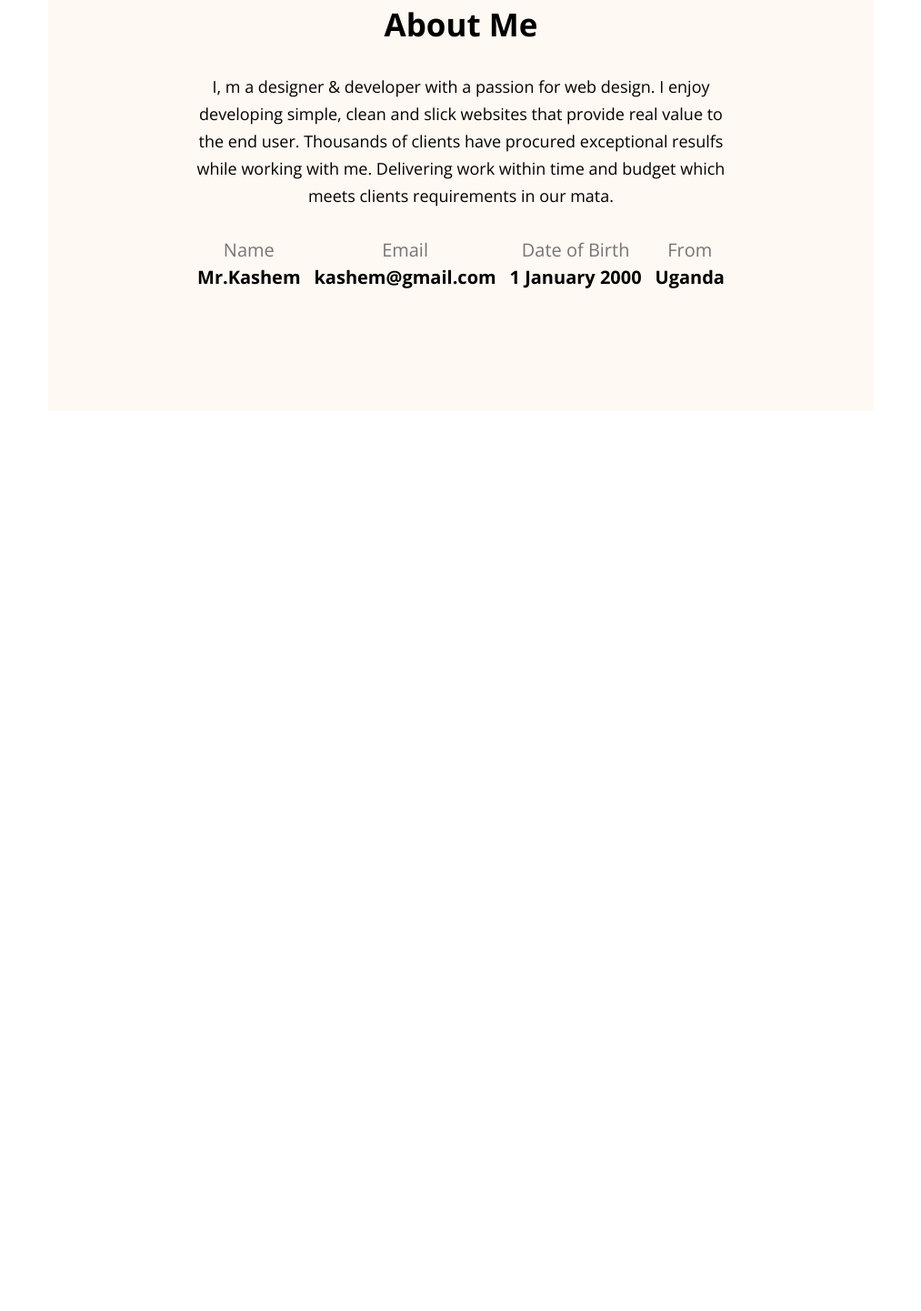
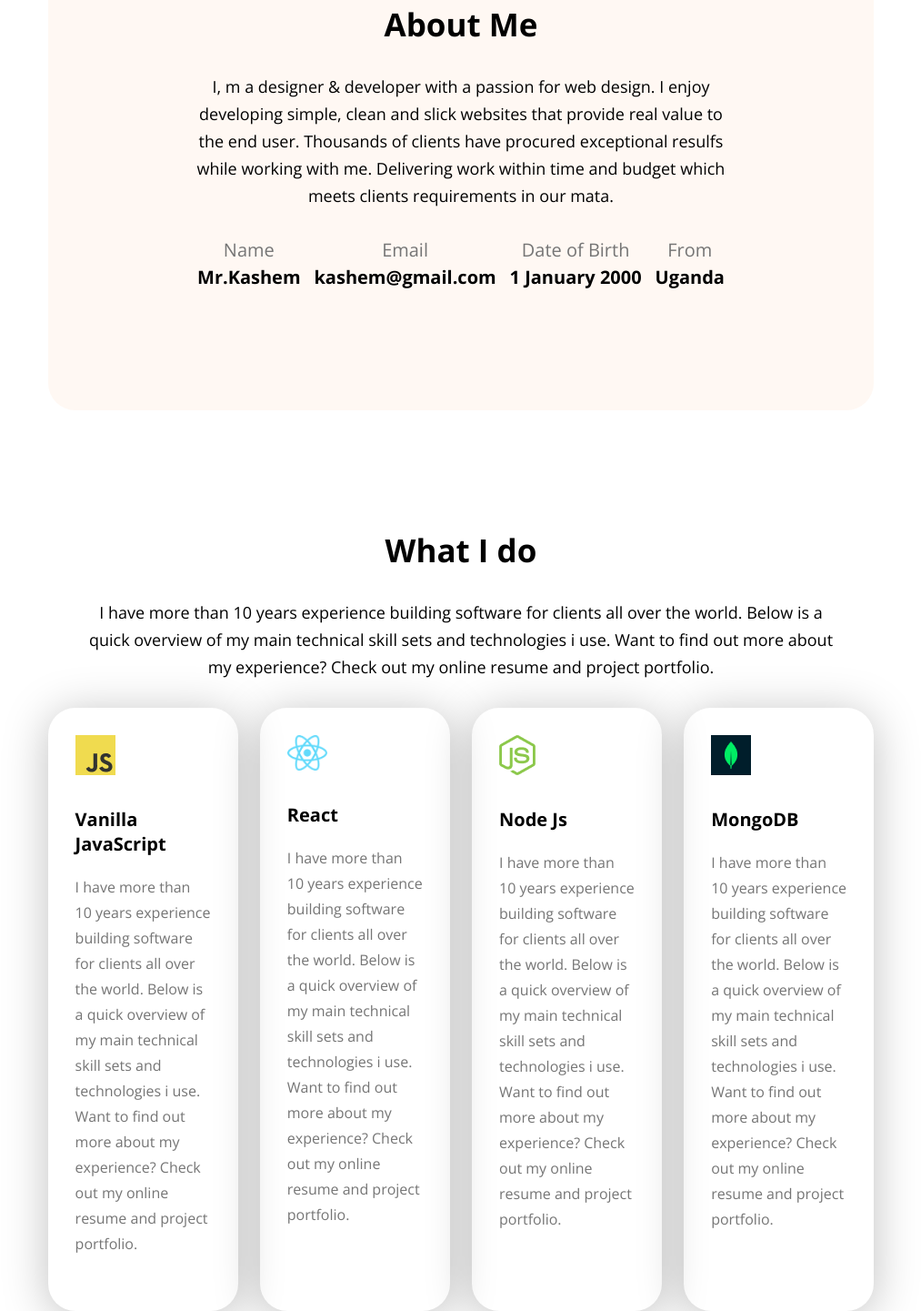
Before and after one commit to swoccho/web-dev-lab, a plain HTML site: page first_portfolio_practice/index.html in a window 1280 px wide. Shown: the part 1091-2532 px from the top of the page at 91% size, without its empty margins (133-1146 px from the left). Before the commit the page ends 1542 px from the top, so only its background shows below. Drawn offline with nearby package versions, Linux system fonts and the light colour scheme.

Commit message:
Skills section added

```diff
--- a/first_portfolio_practice/index.html
+++ b/first_portfolio_practice/index.html
@@ -86,5 +86,45 @@
 </section>
 
 
+<section id = "skills">
+    <div class="skills-container">
+        <div class="section-heading">
+            <h2>What I do</h2>
+            <p>I have more than 10 years experience building software for clients all over the world. Below is a quick overview of my main technical skill sets and technologies i use. Want to find out more about my experience? Check out my online resume and project portfolio.</p>
+        </div>
+
+        <div class="skill-box">
+
+            <div class="skill-card">
+                <img src="images/icons/js.png" alt="">
+                <h3>Vanilla JavaScript</h3>
+                <p>I have more than 10 years experience building software for clients all over the world. Below is a quick overview of my main technical skill sets and technologies i use. Want to find out more about my experience? Check out my online resume and project portfolio.</p>
+            </div>
+
+            <div class="skill-card">
+                <img src="images/icons/react.png" alt="">
+                <h3>React</h3>
+                <p>I have more than 10 years experience building software for clients all over the world. Below is a quick overview of my main technical skill sets and technologies i use. Want to find out more about my experience? Check out my online resume and project portfolio.</p>
+            </div>
+
+            <div class="skill-card">
+                <img src="images/icons/nodejs.png" alt="">
+                <h3>Node Js</h3>
+                <p>I have more than 10 years experience building software for clients all over the world. Below is a quick overview of my main technical skill sets and technologies i use. Want to find out more about my experience? Check out my online resume and project portfolio.</p>
+            </div>
+
+            <div class="skill-card">
+                <img src="images/icons/mongo.png" alt="">
+                <h3>MongoDB</h3>
+                <p>I have more than 10 years experience building software for clients all over the world. Below is a quick overview of my main technical skill sets and technologies i use. Want to find out more about my experience? Check out my online resume and project portfolio.</p>
+            </div>
+
+
+        </div>
+    </div>
+
+</section>
+
+
 </body>
 </html>
--- a/first_portfolio_practice/styles/portfolio.css
+++ b/first_portfolio_practice/styles/portfolio.css
@@ -8,6 +8,7 @@
 .section-heading{
     max-width: 827px;
     text-align: center;
+    margin: 0 auto;
 }
 
 .section-heading h2{
@@ -135,6 +136,7 @@
     margin : 0 auto;
     max-width: 1140px;
     text-align: center;
+    border-radius: 30px;
 }
 
 #about .about-container .about-info{
@@ -154,3 +156,47 @@
     line-height: 30px;
     font-weight: bold;
 }
+
+#skills{
+    padding-top: 130px;
+}
+
+#skills .skills-container{
+    width: 71%;
+    max-width: 1140px;
+
+    margin: 0 auto;
+
+}
+
+#skills .skills-container .skill-box{
+    display: flex;
+    gap: 24px;
+}
+
+.skill-box .skill-card{
+    padding: 30px;
+    /*border: 2px solid red;*/
+    max-width: 267px;
+    box-shadow: 0 6px 50px rgba(0, 0, 0, 0.25);
+    border-radius: 30px;
+
+}
+
+.skill-card img{
+    max-width: 44px;
+    margin-bottom: 30px;
+
+}
+
+.skill-card h3{
+    font-size: 20px;
+    font-weight: bold;
+    margin-bottom:20px ;
+}
+.skill-card p{
+    font-size: 16px;
+    line-height: 28px;
+    margin-bottom: 30px;
+    color: #757575;
+}
```
